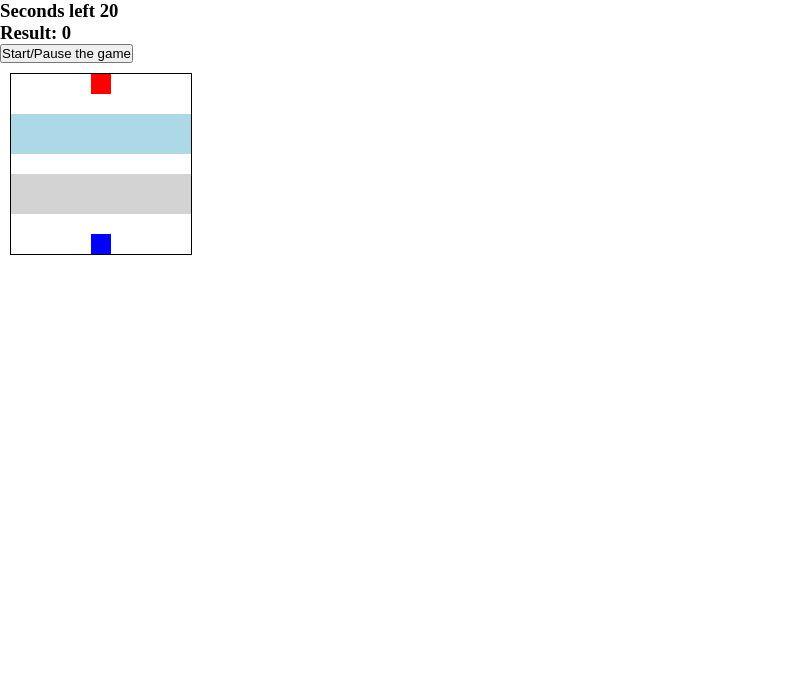
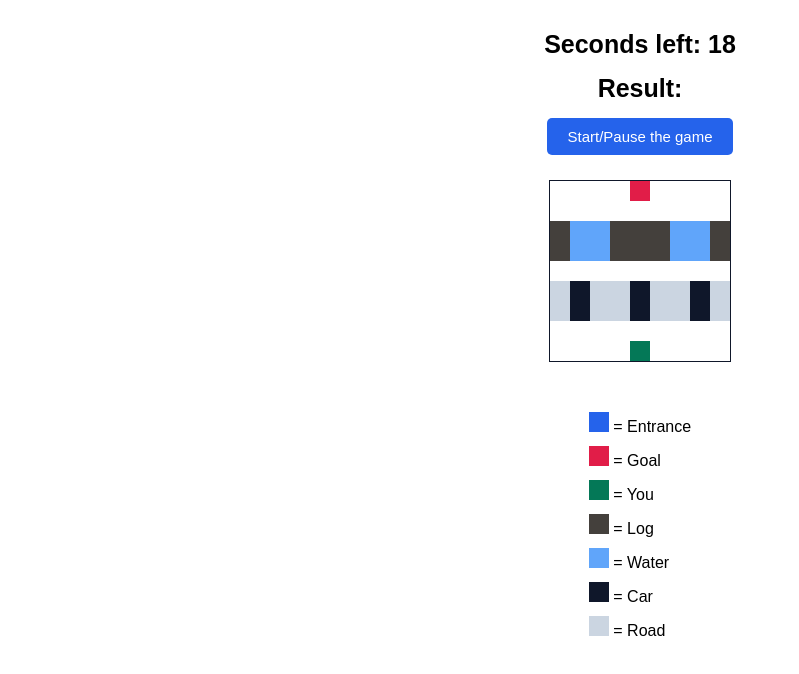
Before and after one commit to PeterHyperAung/Js-fun-game-projects, a plain HTML site: page frogger/index.html in a window 1280 px wide. Both pictures are taken after a click on the button "Start/Pause the game". Shown: the whole page, without its empty margins (0-799 px from the left). Drawn offline with Linux system fonts and the light colour scheme.

Commit message:
frogger game logic completed

```diff
--- a/frogger/index.html
+++ b/frogger/index.html
@@ -11,8 +11,8 @@
 
 <body>
 
-    <h3>Seconds left <span id="time-left">20</span></h3>
-    <h3>Result: <span id="result">0</span></h3>
+    <h3>Seconds left: <span id="time-left">20</span></h3>
+    <h3>Result: <span id="result"></span></h3>
 
     <button id="start-pause-button">Start/Pause the game</button>
 
@@ -35,24 +35,24 @@
         <div></div>
         <div></div>
         <div></div>
-        <div class="log-left"></div>
-        <div class="log-left"></div>
-        <div class="log-left"></div>
-        <div class="log-left"></div>
-        <div class="log-left"></div>
-        <div class="log-left"></div>
-        <div class="log-left"></div>
-        <div class="log-left"></div>
-        <div class="log-left"></div>
-        <div class="log-right"></div>
-        <div class="log-right"></div>
-        <div class="log-right"></div>
-        <div class="log-right"></div>
-        <div class="log-right"></div>
-        <div class="log-right"></div>
-        <div class="log-right"></div>
-        <div class="log-right"></div>
-        <div class="log-right"></div>
+        <div class="log-left l1"></div>
+        <div class="log-left l2"></div>
+        <div class="log-left l3"></div>
+        <div class="log-left l4"></div>
+        <div class="log-left l5"></div>
+        <div class="log-left l1"></div>
+        <div class="log-left l2"></div>
+        <div class="log-left l3"></div>
+        <div class="log-left l4"></div>
+        <div class="log-right l5"></div>
+        <div class="log-right l1"></div>
+        <div class="log-right l2"></div>
+        <div class="log-right l3"></div>
+        <div class="log-right l4"></div>
+        <div class="log-right l5"></div>
+        <div class="log-right l1"></div>
+        <div class="log-right l2"></div>
+        <div class="log-right l3"></div>
         <div></div>
         <div></div>
         <div></div>
@@ -62,24 +62,24 @@
         <div></div>
         <div></div>
         <div></div>
-        <div class="car-left"></div>
-        <div class="car-left"></div>
-        <div class="car-left"></div>
-        <div class="car-left"></div>
-        <div class="car-left"></div>
-        <div class="car-left"></div>
-        <div class="car-left"></div>
-        <div class="car-left"></div>
-        <div class="car-left"></div>
-        <div class="car-right"></div>
-        <div class="car-right"></div>
-        <div class="car-right"></div>
-        <div class="car-right"></div>
-        <div class="car-right"></div>
-        <div class="car-right"></div>
-        <div class="car-right"></div>
-        <div class="car-right"></div>
-        <div class="car-right"></div>
+        <div class="car-left c1"></div>
+        <div class="car-left c2"></div>
+        <div class="car-left c3"></div>
+        <div class="car-left c1"></div>
+        <div class="car-left c2"></div>
+        <div class="car-left c3"></div>
+        <div class="car-left c1"></div>
+        <div class="car-left c2"></div>
+        <div class="car-left c3"></div>
+        <div class="car-right c2"></div>
+        <div class="car-right c3"></div>
+        <div class="car-right c1"></div>
+        <div class="car-right c2"></div>
+        <div class="car-right c3"></div>
+        <div class="car-right c1"></div>
+        <div class="car-right c2"></div>
+        <div class="car-right c3"></div>
+        <div class="car-right c1"></div>
         <div></div>
         <div></div>
         <div></div>
@@ -93,13 +93,37 @@
         <div></div>
         <div></div>
         <div></div>
-        <div class="starting-block"></div>
+        <div class="starting-block frog"></div>
         <div></div>
         <div></div>
         <div></div>
         <div></div>
     </div>
 
+    <div class="sample-group">
+        <div>
+            <div class="blue-block sample"></div> = Entrance
+        </div>
+        <div>
+            <div class="red-block sample"></div> = Goal
+        </div>
+        <div>
+            <div class="green-block sample"></div> = You
+        </div>
+        <div>
+            <div class="brown-block sample"></div> = Log
+        </div>
+        <div>
+            <div class="water-block sample"></div> = Water
+        </div>
+        <div>
+            <div class="black-block sample"></div> = Car
+        </div>
+        <div>
+            <div class="gray-block sample"></div> = Road
+        </div>
+    </div>
+
     <script src="./script.js"></script>
 </body>
 
--- a/frogger/script.js
+++ b/frogger/script.js
@@ -2,8 +2,14 @@ const timeLeft = document.querySelector("#time-left");
 const resultDisplay = document.querySelector("#result");
 const startPauseButton = document.querySelector("#start-pause-button");
 const squares = document.querySelectorAll(".grid div");
-let currentIndex = 1;
+const logsLeft = document.querySelectorAll(".log-left");
+const logsRight = document.querySelectorAll(".log-right");
+const carsLeft = document.querySelectorAll(".car-left");
+const carsRight = document.querySelectorAll(".car-right");
+let currentIndex = 76;
+let currentTime = 20;
 const width = 9;
+let timerId;
 
 function moveFrog(e) {
   squares[currentIndex].classList.remove("frog");
@@ -23,6 +29,133 @@ function moveFrog(e) {
       break;
   }
   squares[currentIndex].classList.add("frog");
+  lose();
+  win();
 }
 
-document.addEventListener("keyup", moveFrog);
+function autoMoveElements() {
+  currentTime--;
+  timeLeft.textContent = currentTime;
+  logsLeft.forEach((logLeft) => moveLogLeft(logLeft));
+  logsRight.forEach((logRight) => moveLogRight(logRight));
+  carsLeft.forEach((carLeft) => moveCarLeft(carLeft));
+  carsRight.forEach((carRight) => moveCarRight(carRight));
+  lose();
+}
+
+function moveLogLeft(logLeft) {
+  switch (true) {
+    case logLeft.classList.contains("l1"):
+      logLeft.classList.remove("l1");
+      logLeft.classList.add("l2");
+      break;
+    case logLeft.classList.contains("l2"):
+      logLeft.classList.remove("l2");
+      logLeft.classList.add("l3");
+      break;
+    case logLeft.classList.contains("l3"):
+      logLeft.classList.remove("l3");
+      logLeft.classList.add("l4");
+      break;
+    case logLeft.classList.contains("l4"):
+      logLeft.classList.remove("l4");
+      logLeft.classList.add("l5");
+      break;
+    case logLeft.classList.contains("l5"):
+      logLeft.classList.remove("l5");
+      logLeft.classList.add("l1");
+      break;
+  }
+}
+// I repeated the above function since I am still a learner
+function moveLogRight(logRight) {
+  switch (true) {
+    case logRight.classList.contains("l1"):
+      logRight.classList.remove("l1");
+      logRight.classList.add("l5");
+      break;
+    case logRight.classList.contains("l2"):
+      logRight.classList.remove("l2");
+      logRight.classList.add("l1");
+      break;
+    case logRight.classList.contains("l3"):
+      logRight.classList.remove("l3");
+      logRight.classList.add("l2");
+      break;
+    case logRight.classList.contains("l4"):
+      logRight.classList.remove("l4");
+      logRight.classList.add("l3");
+      break;
+    case logRight.classList.contains("l5"):
+      logRight.classList.remove("l5");
+      logRight.classList.add("l4");
+      break;
+  }
+}
+
+function moveCarLeft(carLeft) {
+  switch (true) {
+    case carLeft.classList.contains("c1"):
+      carLeft.classList.remove("c1");
+      carLeft.classList.add("c2");
+      break;
+    case carLeft.classList.contains("c2"):
+      carLeft.classList.remove("c2");
+      carLeft.classList.add("c3");
+      break;
+    case carLeft.classList.contains("c3"):
+      carLeft.classList.remove("c3");
+      carLeft.classList.add("c1");
+      break;
+  }
+}
+
+function moveCarRight(carRight) {
+  switch (true) {
+    case carRight.classList.contains("c1"):
+      carRight.classList.remove("c1");
+      carRight.classList.add("c3");
+      break;
+    case carRight.classList.contains("c2"):
+      carRight.classList.remove("c2");
+      carRight.classList.add("c1");
+      break;
+    case carRight.classList.contains("c3"):
+      carRight.classList.remove("c3");
+      carRight.classList.add("c2");
+      break;
+  }
+}
+
+function lose() {
+  if (
+    squares[currentIndex].classList.contains("c1") ||
+    squares[currentIndex].classList.contains("l4") ||
+    squares[currentIndex].classList.contains("l5") ||
+    currentTime <= 0
+  ) {
+    resultDisplay.textContent = "You lost!";
+    clearInterval(timerId);
+    document.removeEventListener("keyup", moveFrog);
+    squares[currentIndex].classList.remove("frog");
+  }
+}
+
+function win() {
+  if (squares[currentIndex].classList.contains("ending-block")) {
+    resultDisplay.textContent = "You won!";
+    clearInterval(timerId);
+    document.removeEventListener("keyup", moveFrog);
+  }
+}
+
+startPauseButton.addEventListener("click", function () {
+  if (timerId) {
+    clearInterval(timerId);
+    timerId = null;
+    document.removeEventListener("keyup", moveFrog);
+  } else {
+    timerId = setInterval(autoMoveElements, 1000);
+    document.addEventListener("keyup", moveFrog);
+  }
+});
--- a/frogger/style.css
+++ b/frogger/style.css
@@ -1,11 +1,34 @@
+:root {
+  --blue: #2563eb;
+  --red: #e11d48;
+  --green: #047857;
+  --black: #0f172a;
+  --lightblue: #60a5fa;
+  --lightgray: #cbd5e1;
+  --brown: #44403c;
+}
+
 * {
   margin: 0;
   padding: 0;
   box-sizing: border-box;
 }
+body {
+  display: flex;
+  justify-content: center;
+  align-items: center;
+  flex-direction: column;
+  gap: 15px;
+  padding: 30px;
+  font-family: sans-serif;
+}
+
+h3 {
+  font-size: 25px;
+}
 
 .grid {
-  border: 1px solid black;
+  border: 1px solid var(--black);
   width: 182px;
   height: 182px;
   margin: 10px;
@@ -18,24 +41,90 @@
   width: 20px;
 }
 
+button {
+  background-color: var(--blue);
+  border: 0;
+  padding: 10px 20px;
+  color: white;
+  font-size: 15px;
+  border-radius: 5px;
+  cursor: pointer;
+}
+
 .ending-block {
-  background-color: red;
+  background-color: var(--red);
 }
 
 .starting-block {
-  background-color: blue;
+  background-color: var(--blue);
 }
 
 .log-left,
 .log-right {
-  background-color: lightblue;
+  background-color: var(--lightblue);
 }
 
 .car-left,
 .car-right {
-  background-color: lightgray;
+  background-color: var(--lightgray);
 }
 
 .frog {
-  background-color: green;
+  background-color: var(--green) !important;
 }
+
+.l1,
+.l2,
+.l3 {
+  background-color: var(--brown);
+}
+
+.l4,
+.l5 {
+  background-color: var(--lightblue);
+}
+
+.c1 {
+  background-color: var(--black);
+}
+
+.c2,
+.c3 {
+  background-color: var(--lightgray);
+}
+
+.blue-block {
+  background-color: var(--blue);
+}
+.red-block {
+  background-color: var(--red);
+}
+.green-block {
+  background-color: var(--green);
+}
+.brown-block {
+  background-color: var(--brown);
+}
+.water-block {
+  background-color: var(--lightblue);
+}
+.black-block {
+  background-color: var(--black);
+}
+.gray-block {
+  background-color: var(--lightgray);
+}
+
+.sample {
+  width: 20px;
+  height: 20px;
+  display: inline-block;
+}
+
+.sample-group {
+  margin: 15px;
+}
+
+.sample-group > div {
+  margin: 10px 0;
+}
```
